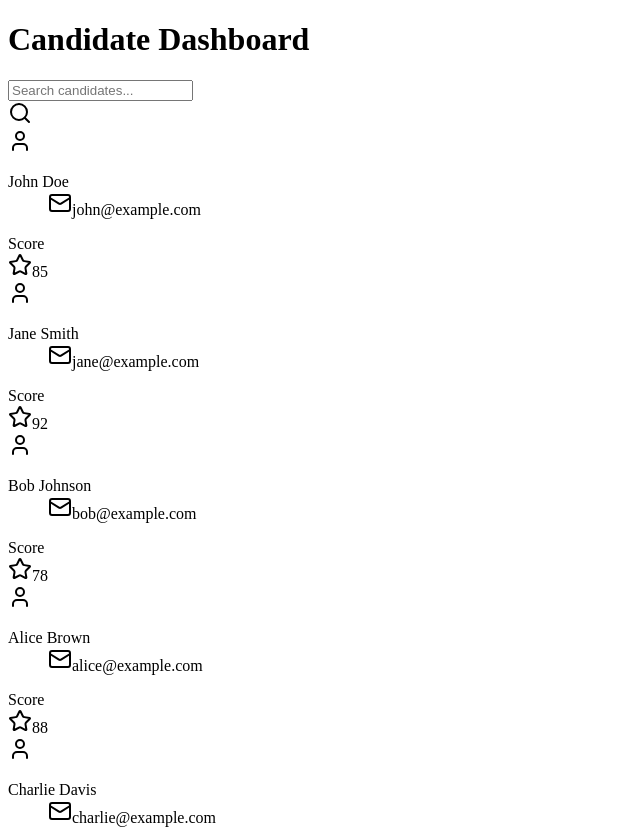
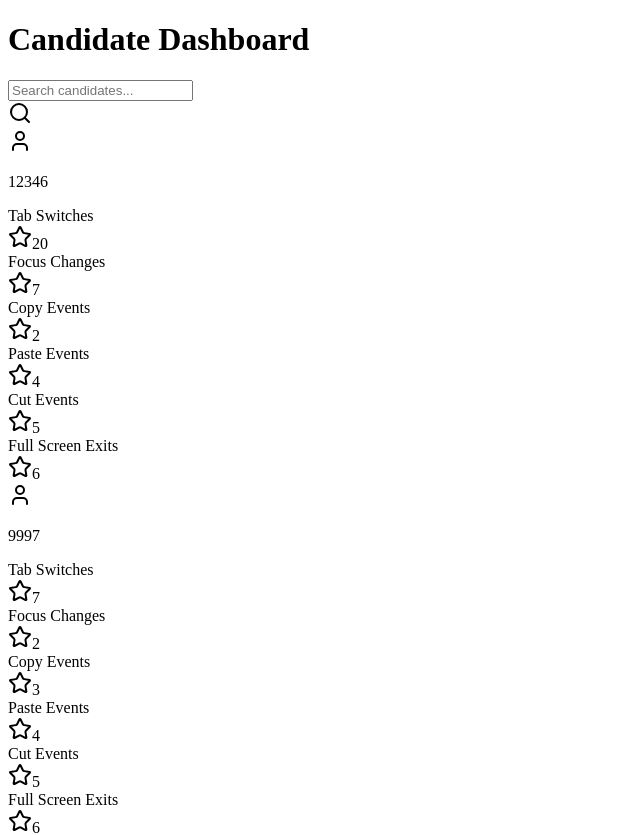
Before and after one commit to pratyushk512/AI-Proctoring-Extension, a React (Vite) app in the folder client/: page /admin in a window 1280 px wide. Shown: the top 835 px of the page, without its empty margins (0-640 px from the left). Built offline with nearby package versions, Linux system fonts and the light colour scheme; the HTML template or start-up script is replaced by a standard one.

Commit message:
admin dashboard metrics

```diff
--- a/client/package.json
+++ b/client/package.json
@@ -17,6 +17,7 @@
     "@shadcn/ui": "^0.0.4",
     "axios": "^1.7.7",
     "class-variance-authority": "^0.7.0",
+    "client": "^0.0.1",
     "clsx": "^2.1.1",
     "file-saver": "^2.0.5",
     "jszip": "^3.10.1",
@@ -26,6 +27,8 @@
     "react-markdown": "^9.0.1",
     "react-router-dom": "^6.28.0",
     "react-table": "^7.8.0",
+    "socket-io": "^1.0.0",
+    "socket.io-client": "^4.8.1",
     "tailwind-merge": "^2.5.4",
     "tailwindcss-animate": "^1.0.7"
   },
--- a/client/src/pages/CandidateCard.jsx
+++ b/client/src/pages/CandidateCard.jsx
@@ -1,4 +1,4 @@
-import { User, Mail, Star } from 'lucide-react'
+import { User, Star } from 'lucide-react'
 
 
 export default function CandidateCard({ candidate }) {
@@ -12,27 +12,107 @@ export default function CandidateCard({ candidate }) {
           <div className="ml-5 w-0 flex-1">
             <dl>
               <dt className="text-sm font-medium text-gray-500 truncate">
-                {candidate.name}
+                {candidate.socketId}
               </dt>
-              <dd className="flex items-center text-sm text-gray-900">
-                <Mail className="flex-shrink-0 mr-1.5 h-4 w-4 text-gray-400" />
-                {candidate.email}
-              </dd>
+
             </dl>
           </div>
         </div>
+
+
         <div className="mt-5">
           <div className="flex items-center justify-between">
-            <div className="text-sm font-medium text-gray-500">Score</div>
+            <div className="text-sm font-medium text-gray-500">Tab Switches</div>
             <div className="flex items-center">
               <Star className="h-5 w-5 text-yellow-400" />
-              <span className="ml-1 text-xl font-semibold text-gray-900">{candidate.score}</span>
+              <span className="ml-1 text-xl font-semibold text-gray-900">{candidate.tabSwitch}</span>
             </div>
           </div>
           <div className="mt-2 w-full bg-gray-200 rounded-full h-2">
             <div
               className="bg-blue-500 h-2 rounded-full"
-              style={{ width: `${candidate.score}%` }}
+              style={{ width: `${candidate.tabSwitch}%` }}
+            ></div>
+          </div>
+        </div>
+
+
+        <div className="mt-5">
+          <div className="flex items-center justify-between">
+            <div className="text-sm font-medium text-gray-500">Focus Changes</div>
+            <div className="flex items-center">
+              <Star className="h-5 w-5 text-yellow-400" />
+              <span className="ml-1 text-xl font-semibold text-gray-900">{candidate.focus}</span>
+            </div>
+          </div>
+          <div className="mt-2 w-full bg-gray-200 rounded-full h-2">
+            <div
+              className="bg-blue-500 h-2 rounded-full"
+              style={{ width: `${candidate.focus}%` }}
+            ></div>
+          </div>
+        </div>
+
+        <div className="mt-5">
+          <div className="flex items-center justify-between">
+            <div className="text-sm font-medium text-gray-500">Copy Events</div>
+            <div className="flex items-center">
+              <Star className="h-5 w-5 text-yellow-400" />
+              <span className="ml-1 text-xl font-semibold text-gray-900">{candidate.copy}</span>
+            </div>
+          </div>
+          <div className="mt-2 w-full bg-gray-200 rounded-full h-2">
+            <div
+              className="bg-blue-500 h-2 rounded-full"
+              style={{ width: `${candidate.copy}%` }}
+            ></div>
+          </div>
+        </div>
+
+        <div className="mt-5">
+          <div className="flex items-center justify-between">
+            <div className="text-sm font-medium text-gray-500">Paste Events</div>
+            <div className="flex items-center">
+              <Star className="h-5 w-5 text-yellow-400" />
+              <span className="ml-1 text-xl font-semibold text-gray-900">{candidate.paste}</span>
+            </div>
+          </div>
+          <div className="mt-2 w-full bg-gray-200 rounded-full h-2">
+            <div
+              className="bg-blue-500 h-2 rounded-full"
+              style={{ width: `${candidate.paste}%` }}
+            ></div>
+          </div>
+        </div>
+
+        <div className="mt-5">
+          <div className="flex items-center justify-between">
+            <div className="text-sm font-medium text-gray-500">Cut Events</div>
+            <div className="flex items-center">
+              <Star className="h-5 w-5 text-yellow-400" />
+              <span className="ml-1 text-xl font-semibold text-gray-900">{candidate.cut}</span>
+            </div>
+          </div>
+          <div className="mt-2 w-full bg-gray-200 rounded-full h-2">
+            <div
+              className="bg-blue-500 h-2 rounded-full"
+              style={{ width: `${candidate.cut}%` }}
+            ></div>
+          </div>
+        </div>
+
+        <div className="mt-5">
+          <div className="flex items-center justify-between">
+            <div className="text-sm font-medium text-gray-500">Full Screen Exits</div>
+            <div className="flex items-center">
+              <Star className="h-5 w-5 text-yellow-400" />
+              <span className="ml-1 text-xl font-semibold text-gray-900">{candidate.fullScreen}</span>
+            </div>
+          </div>
+          <div className="mt-2 w-full bg-gray-200 rounded-full h-2">
+            <div
+              className="bg-blue-500 h-2 rounded-full"
+              style={{ width: `${candidate.fullScreen}%` }}
             ></div>
           </div>
         </div>
--- a/client/src/pages/Dashboard.jsx
+++ b/client/src/pages/Dashboard.jsx
@@ -2,19 +2,19 @@ import { useState } from 'react'
 import { Search } from 'lucide-react'
 import CandidateCard from './CandidateCard'
 
-const mockCandidates = [
-  { id: 1, name: 'John Doe', email: 'john@example.com', score: 85 },
-  { id: 2, name: 'Jane Smith', email: 'jane@example.com', score: 92 },
-  { id: 3, name: 'Bob Johnson', email: 'bob@example.com', score: 78 },
-  { id: 4, name: 'Alice Brown', email: 'alice@example.com', score: 88 },
-  { id: 5, name: 'Charlie Davis', email: 'charlie@example.com', score: 95 },
+const candidates = [
+  {socketId:"12346",tabSwitch:"20",focus:"7",copy:"2",paste:"4",cut:"5",fullScreen:"6",score:"7"},
+  {socketId:"9997",tabSwitch:"7",focus:"2",copy:"3",paste:"4",cut:"5",fullScreen:"6",score:"7"},
+  {socketId:"12346",tabSwitch:"1",focus:"2",copy:"3",paste:"4",cut:"5",fullScreen:"6",score:"7"},
+  {socketId:"12346",tabSwitch:"1",focus:"2",copy:"3",paste:"4",cut:"5",fullScreen:"6",score:"7"},
+  {socketId:"12346",tabSwitch:"1",focus:"2",copy:"3",paste:"4",cut:"5",fullScreen:"6",score:"7"},
 ]
 
 export default function Dashboard() {
   const [searchTerm, setSearchTerm] = useState('')
 
-  const filteredCandidates = mockCandidates.filter(candidate =>
-    candidate.name.toLowerCase().includes(searchTerm.toLowerCase())
+  const filteredCandidates = candidates.filter(candidate =>
+    candidate.socketId.toLowerCase().includes(searchTerm.toLowerCase())
   )
 
   return (
@@ -42,7 +42,7 @@ export default function Dashboard() {
           </div>
           <div className="grid grid-cols-1 sm:grid-cols-2 lg:grid-cols-3 gap-6">
             {filteredCandidates.map(candidate => (
-              <CandidateCard key={candidate.id} candidate={candidate} />
+              <CandidateCard key={candidate.socketId} candidate={candidate} />
             ))}
           </div>
         </div>
--- a/client/src/pages/Register.jsx
+++ b/client/src/pages/Register.jsx
@@ -40,7 +40,7 @@ export default function Register() {
                 <Input
                   id="name"
                   name="name"
-                  type="mane"
+                  type="name"
                   placeholder="Enter your name"
                   onChange={(e) => {
                     setName(e.target.value);
```
Also changed, not shown: 2 other files (tests, documents, lock files or other folders).
